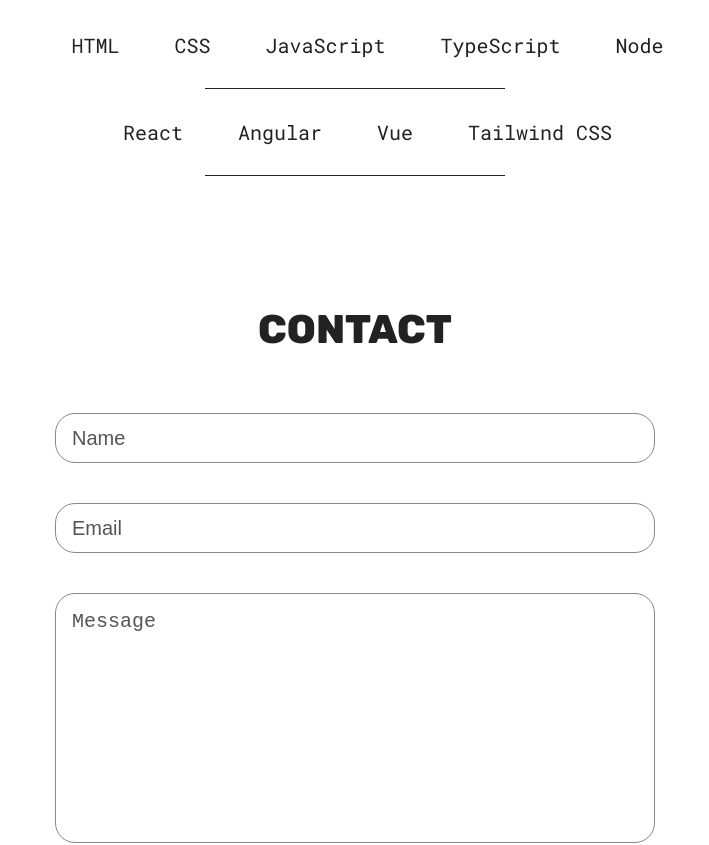
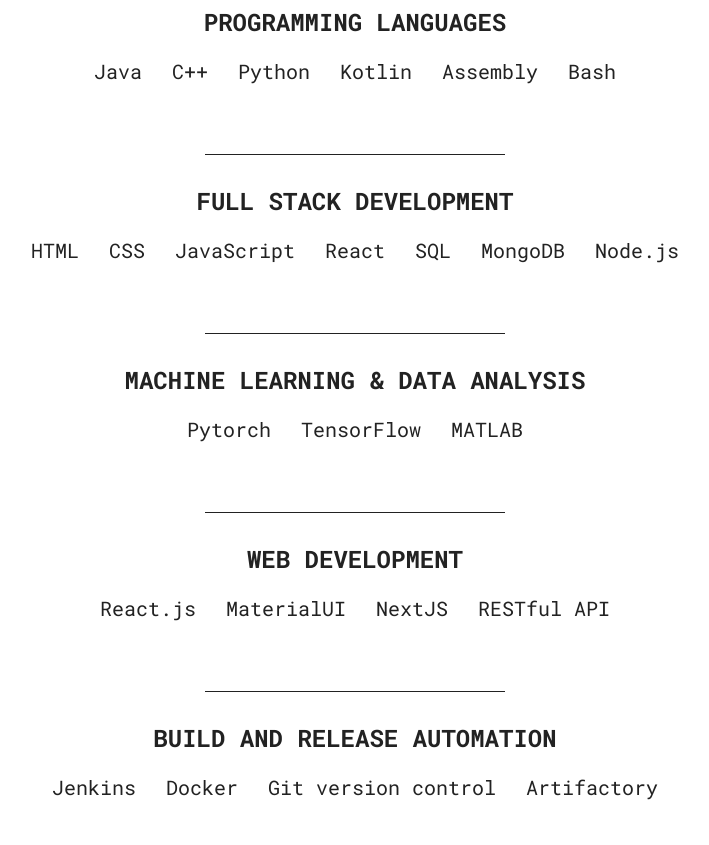
Before and after one commit to KobeMChamba/Kobe-Chamba-Portfolio-Website, a React (Vite) app: page / in a window 1280 px wide. Shown: the part 1520-2365 px from the top of the page, without its empty margins (285-994 px from the left). Built offline with nearby package versions, Linux system fonts and the light colour scheme.

Commit message:
Added skills, removed checkmarks

```diff
--- a/src/common/SkillList.jsx
+++ b/src/common/SkillList.jsx
@@ -1,7 +1,7 @@
 function SkillList({ src, skill }) {
   return (
     <span>
-      <img src={src} alt="Checkmark icon" />
+      {/* <img src={src} alt="Checkmark icon" /> */}
       <p>{skill}</p>
     </span>
   );
--- a/src/sections/Projects/Projects.jsx
+++ b/src/sections/Projects/Projects.jsx
@@ -14,7 +14,7 @@
           h3={"Webdev"}
           p3={"First foray into Web development at Northwestern"}
         />
-        <ProjectCard
+        {/* <ProjectCard
           src={viberr}
           link="https://github.com/KobeMChamba/webdev-labs/tree/main"
           h3={"Webdev"}
@@ -25,7 +25,7 @@
           link="https://github.com/KobeMChamba/webdev-labs/tree/main"
           h3={"Webdev"}
           p3={"First foray into Web development at Northwestern"}
-        />
+        /> */}
       </div>
     </section>
   );
--- a/src/sections/Skills/Skills.jsx
+++ b/src/sections/Skills/Skills.jsx
@@ -6,19 +6,73 @@
   return (
     <section id="skills" className={styles.container}>
       <h1 className="sectionTitle">Skills</h1>
-      <div className={styles.skillList}>
-        <SkillList src={checkMarkIcon} skill="HTML" />
-        <SkillList src={checkMarkIcon} skill="CSS" />
-        <SkillList src={checkMarkIcon} skill="JavaScript" />
-        <SkillList src={checkMarkIcon} skill="TypeScript" />
-        <SkillList src={checkMarkIcon} skill="Node" />
+
+      <div className={styles.skillCategory}>
+        <h2>Programming Languages</h2>
+        <div className={styles.skillList}>
+          <SkillList src={checkMarkIcon} skill="Java" />
+          <SkillList src={checkMarkIcon} skill="C++" />
+          <SkillList src={checkMarkIcon} skill="Python" />
+          <SkillList src={checkMarkIcon} skill="Kotlin" />
+          <SkillList src={checkMarkIcon} skill="Assembly" />
+          <SkillList src={checkMarkIcon} skill="Bash" />
+        </div>
       </div>
       <hr />
-      <div className={styles.skillList}>
-        <SkillList src={checkMarkIcon} skill="React" />
-        <SkillList src={checkMarkIcon} skill="Angular" />
-        <SkillList src={checkMarkIcon} skill="Vue" />
-        <SkillList src={checkMarkIcon} skill="Tailwind CSS" />
+
+      <div className={styles.skillCategory}>
+        <h2>Full Stack Development</h2>
+        <div className={styles.skillList}>
+          <SkillList src={checkMarkIcon} skill="HTML" />
+          <SkillList src={checkMarkIcon} skill="CSS" />
+          <SkillList src={checkMarkIcon} skill="JavaScript" />
+          <SkillList src={checkMarkIcon} skill="React" />
+          <SkillList src={checkMarkIcon} skill="SQL" />
+          <SkillList src={checkMarkIcon} skill="MongoDB" />
+          <SkillList src={checkMarkIcon} skill="Node.js" />
+        </div>
+      </div>
+      <hr />
+
+      <div className={styles.skillCategory}>
+        <h2>Machine Learning & Data Analysis</h2>
+        <div className={styles.skillList}>
+          <SkillList src={checkMarkIcon} skill="Pytorch" />
+          <SkillList src={checkMarkIcon} skill="TensorFlow" />
+          <SkillList src={checkMarkIcon} skill="MATLAB" />
+        </div>
+      </div>
+      <hr />
+
+      <div className={styles.skillCategory}>
+        <h2>Web Development</h2>
+        <div className={styles.skillList}>
+          <SkillList src={checkMarkIcon} skill="React.js" />
+          <SkillList src={checkMarkIcon} skill="MaterialUI" />
+          <SkillList src={checkMarkIcon} skill="NextJS" />
+          <SkillList src={checkMarkIcon} skill="RESTful API" />
+        </div>
+      </div>
+      <hr />
+
+      <div className={styles.skillCategory}>
+        <h2>Build and Release Automation</h2>
+        <div className={styles.skillList}>
+          <SkillList src={checkMarkIcon} skill="Jenkins" />
+          <SkillList src={checkMarkIcon} skill="Docker" />
+          <SkillList src={checkMarkIcon} skill="Git version control" />
+          <SkillList src={checkMarkIcon} skill="Artifactory" />
+        </div>
+      </div>
+      <hr />
+
+      <div className={styles.skillCategory}>
+        <h2>Cloud Computing & Database Management</h2>
+        <div className={styles.skillList}>
+          <SkillList src={checkMarkIcon} skill="AWS" />
+          <SkillList src={checkMarkIcon} skill="Firebase" />
+          <SkillList src={checkMarkIcon} skill="Firestore" />
+        </div>
       </div>
       <hr />
     </section>
--- a/src/sections/Skills/SkillsStyles.module.css
+++ b/src/sections/Skills/SkillsStyles.module.css
@@ -2,25 +2,25 @@
   display: flex;
   flex-direction: column;
   text-align: center;
+}
 
-  span {
-    display: flex;
-    align-items: center;
-    gap: 5px;
-  }
+.skillCategory {
+  margin-bottom: 40px;
+}
 
-  img {
-    width: 20px;
-  }
+.skillCategory h2 {
+  margin-bottom: 20px;
 }
 
 .skillList {
   display: flex;
-  justify-content: space-evenly;
-  align-self: center;
+  justify-content: center;
   flex-wrap: wrap;
-  row-gap: 40px;
-  max-width: 26ch;
+  gap: 15px; /* Adjust the gap as needed */
+}
+
+.skillList img {
+  width: 20px;
 }
 
 hr {
@@ -31,14 +31,9 @@
   margin: 30px auto;
 }
 
-@media (width >= 800px) {
+@media (min-width: 800px) {
   .skillList {
-    max-width: fit-content;
     gap: 30px;
-
-    p {
-      font-size: 20px;
-    }
   }
 
   hr {
```
